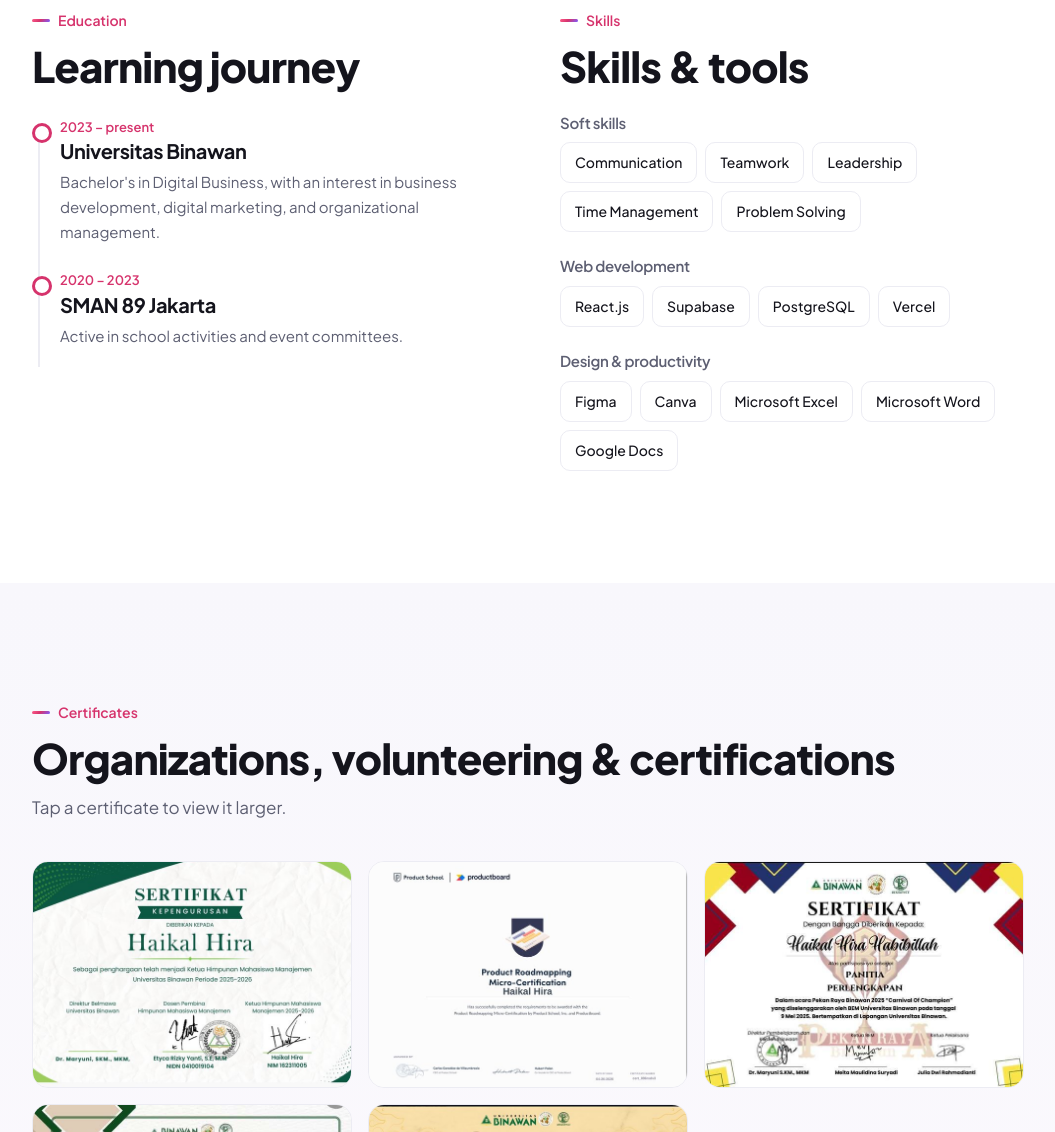
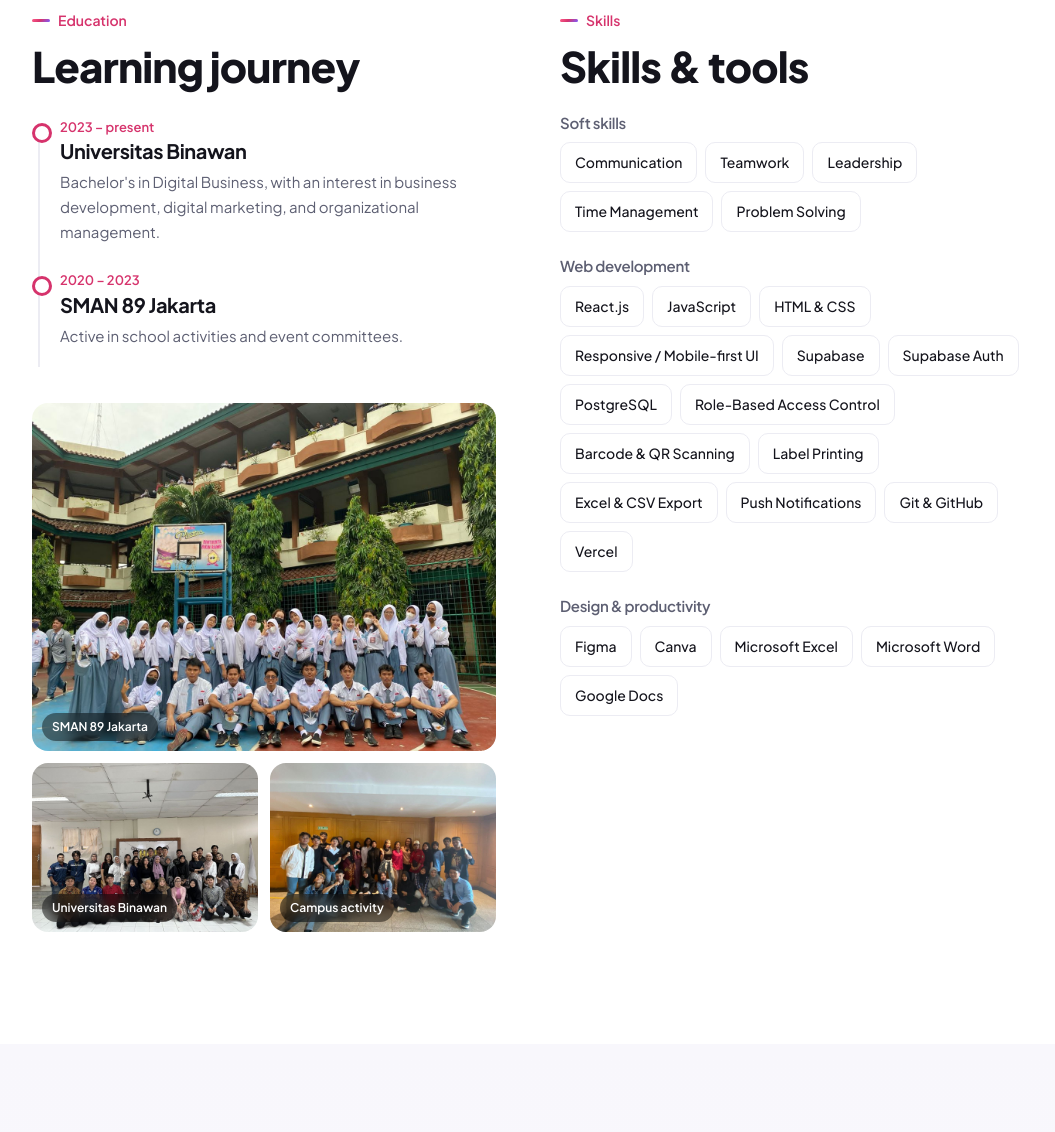
Before and after one commit to haikallhiraa-cloud/haikal-portfolio, a plain HTML site: page index.html in a window 1280 px wide. Shown: the part 5552-6684 px from the top of the page, without its empty margins (112-1167 px from the left). Drawn offline with Linux system fonts and the light colour scheme.

Commit message:
Add education photo gallery and expand web development skills
Co-Authored-By: Claude Opus 5.5 <noreply@anthropic.com>
Claude-Session: https://claude.ai/code/session_01Uay9unsqSByntfyjcd1Seo

```diff
--- a/index.html
+++ b/index.html
@@ -119,6 +119,9 @@ nav .wrap{display:flex;align-items:center;justify-content:space-between;gap:16px
 .gal img{width:100%;height:100%;aspect-ratio:4/3;object-fit:cover;transition:transform .5s}
 .gal figure:hover img{transform:scale(1.04)}
 .gal figcaption{position:absolute;left:10px;bottom:10px;font-size:12px;font-weight:600;color:#fff;background:rgba(0,0,0,.45);backdrop-filter:blur(6px);padding:4px 10px;border-radius:999px}
+.gal.g3{grid-template-columns:1fr 1fr;margin-top:28px}
+.gal.g3 figure,.gal.g3 figure:nth-child(2){grid-column:span 1}
+.gal.g3 figure:nth-child(1){grid-column:span 2}
 @media(max-width:700px){.gal{grid-template-columns:1fr 1fr}.gal figure,.gal figure:nth-child(1),.gal figure:nth-child(2){grid-column:span 1}.gal figure:nth-child(1){grid-column:span 2}}
 /* education + skills */
 .two{display:grid;grid-template-columns:minmax(0,1fr) minmax(0,1fr);gap:clamp(28px,5vw,64px)}
@@ -373,12 +376,17 @@ footer{padding:28px 0 40px;text-align:center;font-size:13px;color:var(--mute)}
    <div class="it"><div class="yr">2023 – present</div><h3>Universitas Binawan</h3><p>Bachelor's in Digital Business, with an interest in business development, digital marketing, and organizational management.</p></div>
    <div class="it"><div class="yr">2020 – 2023</div><h3>SMAN 89 Jakarta</h3><p>Active in school activities and event committees.</p></div>
   </div>
+  <div class="gal g3">
+  <figure><img src="img/edu1.jpg" alt="Class photo in SMAN 89 Jakarta uniforms" loading="lazy"><figcaption>SMAN 89 Jakarta</figcaption></figure>
+  <figure><img src="img/edu2.jpg" alt="Class photo at Universitas Binawan in batik attire" loading="lazy"><figcaption>Universitas Binawan</figcaption></figure>
+  <figure><img src="img/edu3.jpg" alt="Group photo with classmates at a campus activity" loading="lazy"><figcaption>Campus activity</figcaption></figure>
+  </div>
  </div>
  <div class="rv">
   <span class="eyebrow">Skills</span>
   <h2>Skills &amp; tools</h2>
   <div class="sgroup"><h3>Soft skills</h3><div class="tags"><span>Communication</span><span>Teamwork</span><span>Leadership</span><span>Time Management</span><span>Problem Solving</span></div></div>
-  <div class="sgroup"><h3>Web development</h3><div class="tags"><span>React.js</span><span>Supabase</span><span>PostgreSQL</span><span>Vercel</span></div></div>
+  <div class="sgroup"><h3>Web development</h3><div class="tags"><span>React.js</span><span>JavaScript</span><span>HTML &amp; CSS</span><span>Responsive / Mobile-first UI</span><span>Supabase</span><span>Supabase Auth</span><span>PostgreSQL</span><span>Role-Based Access Control</span><span>Barcode &amp; QR Scanning</span><span>Label Printing</span><span>Excel &amp; CSV Export</span><span>Push Notifications</span><span>Git &amp; GitHub</span><span>Vercel</span></div></div>
   <div class="sgroup"><h3>Design &amp; productivity</h3><div class="tags"><span>Figma</span><span>Canva</span><span>Microsoft Excel</span><span>Microsoft Word</span><span>Google Docs</span></div></div>
  </div>
 </div></section>
```
Also changed, not shown: img/edu1.jpg (added), img/edu2.jpg (added), img/edu3.jpg (added).
